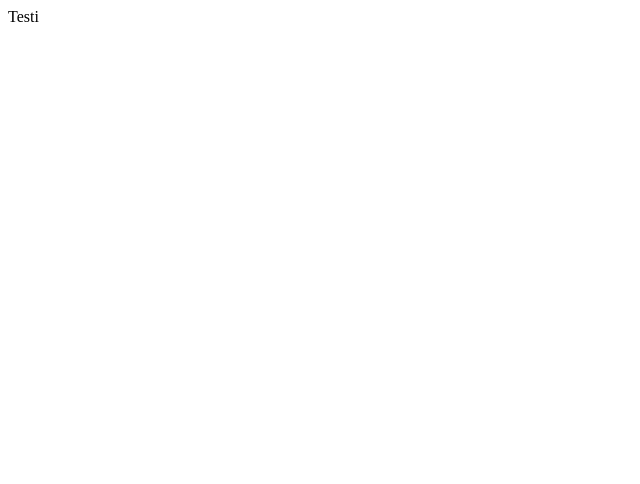
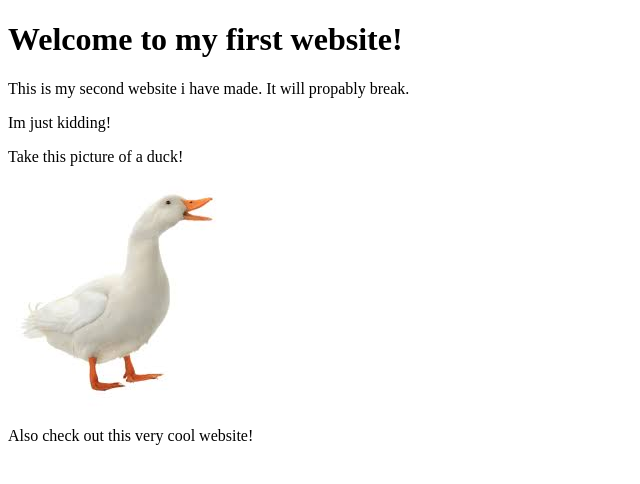
Before and after one commit to Trezz1/Website, a plain HTML site: page index.html in a window 1280 px wide. Shown: the whole page, without its empty margins (0-640 px from the left). Drawn offline with Linux system fonts and the light colour scheme.

Commit message:
Päivitetty nettisivua

```diff
--- a/index.html
+++ b/index.html
@@ -4,9 +4,14 @@
     <meta charset="UTF-8">
     <meta http-equiv="X-UA-Compatible" content="IE=edge">
     <meta name="viewport" content="width=device-width, initial-scale=1.0">
-    <title>Document</title>
+    <title>My first website</title>
 </head>
 <body>
-    Testi
+    <h1>Welcome to my first website!</h1>
+    <p>This is my second website i have made. It will propably break.</p>
+    <p>Im just kidding!</p>
+    <p>Take this picture of a duck!</p>
+    <img src="./duck.jpg">
+    <p>Also check out this very cool website! <a href="https://www.google.com"></a></p>
 </body>
 </html>
```
Also changed, not shown: duck.jpg (added).
